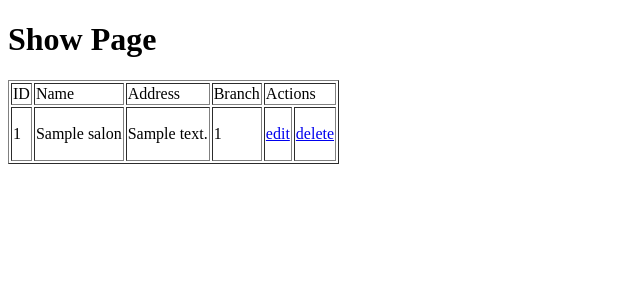
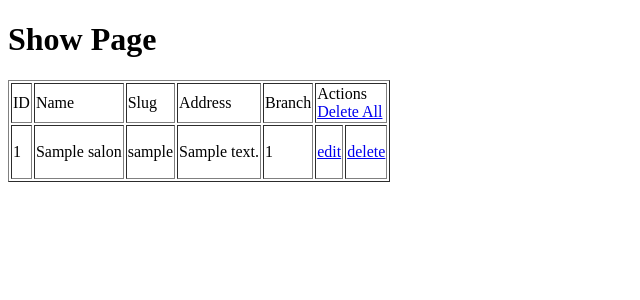
Before and after one commit to ajayk2233/aradhya_fashion, a Django app: page /darjano/show/ in a window 1280 px wide. Shown: the top 300 px of the page, without its empty margins (0-640 px from the left). Run offline with Django 3.2, Linux system fonts and the light colour scheme; data comes from the database, SQL or seed files in the repository; both versions use the stored data as it was after the commit; tables that the repository leaves empty hold one stand-in row (values such as "Sample post"); some libraries are stand-ins or nearby versions.

Commit message:
Slug configured

```diff
--- a/Aradhya_Fashion/urls.py
+++ b/Aradhya_Fashion/urls.py
@@ -1,7 +1,8 @@
 from django.contrib import admin
 from django.urls import path,include
+from adminpanel.admin import admin_site
 app_name='darjano'
 urlpatterns = [
-    path('admin/', admin.site.urls),
+    path('admin/', admin_site.urls),
     path('darjano/',include('darjano.urls')),
 ]
--- a/darjano/models.py
+++ b/darjano/models.py
@@ -1,5 +1,7 @@
 from django.db import models
 from django import forms
+from django.db.models.signals import pre_save
+from django.utils.text import slugify
 
 class Branch(models.Model):
     choice = [('1','1'),('2','2'),('3','3')]
@@ -10,6 +12,7 @@ class Branch(models.Model):
 
 class Salon(models.Model):
     name = models.CharField(max_length=50)
+    slug = models.SlugField(null=True,blank=True)
     address = models.TextField()
     branch = models.OneToOneField(Branch,on_delete=models.CASCADE)
 
@@ -20,3 +23,19 @@ class SalonForm(forms.ModelForm):
     class Meta:
         model = Salon
         fields = '__all__'
+
+def unique_slug_generator(model_instance,name,slug_field):
+    slug = slugify(name)
+    model_class = model_instance.__class__
+
+    while model_class._default_manager.filter(slug=slug).exists():
+        object_pk = model_class._default_manager.latest('pk')
+        object_pk = object_pk.pk +1
+        slug = f'{slug}-{object_pk}'
+
+    return slug
+
+def slug_save(sender, instance, *args, **kwargs):
+    # if not instance.slug:
+    instance.slug = unique_slug_generator(instance,instance.name, instance.slug)
+pre_save.connect(slug_save,sender=Salon)
--- a/darjano/urls.py
+++ b/darjano/urls.py
@@ -4,6 +4,7 @@ from . import views
 urlpatterns = [
     path('show/',views.show.as_view(),name='show'),
     path('create/',views.create.as_view(),name='create'),
-    path('update/<int:pk>',views.update.as_view(),name='update'),
-    path('delete/<int:pk>',views.delete.as_view(),name='delete'),
+    path('update/<slug:slug>',views.update.as_view(),name='update'),
+    path('delete/<slug:slug>',views.delete.as_view(),name='delete'),
+    path('deleteall/',views.deleteall,name='deleteall'),
 ]
--- a/darjano/views.py
+++ b/darjano/views.py
@@ -19,10 +19,8 @@ class create(CreateView):
             data = {
                 'pk':self.object.pk
             }
-            print('Ajax')
             return JsonResponse(data)
         else:
-            print('shit yaar not ajax')
             return response
 
 class update(UpdateView):
@@ -31,9 +29,14 @@ class update(UpdateView):
     template_name = 'darjano/create.html'
     success_url = '/darjano/show'
     def get_queryset(self):
-        id = self.kwargs['pk']
-        return Salon.objects.filter(pk=id)
+        slug = self.kwargs['slug']
+        return Salon.objects.filter(slug=slug)
 
 class delete(DeleteView):
     model = Salon
     success_url = '/darjano/show'
+
+def deleteall(request):
+    data = Salon.objects.all()
+    data.delete()
+    return redirect('/darjano/show')
--- a/templates/darjano/show.html
+++ b/templates/darjano/show.html
@@ -18,20 +18,22 @@
         <tr>
             <td>ID</td>
             <td>Name</td>
+            <td>Slug</td>
             <td>Address</td>
             <td>Branch</td>
-            <td colspan="2">Actions</td>
+            <td colspan="2">Actions<br><a href="/darjano/deleteall">Delete All</a></td>
         </tr>
         {% for form in object_list %}
         <tr>
 
             <td>{{form.id}}</td>
             <td>{{form.name}}</td>
+            <td>{{form.slug}}</td>
             <td>{{form.address}}</td>
             <td>{{form.branch}}</td>
-            <td><a href="/darjano/update/{{form.pk}}">edit</a></td>
+            <td><a href="/darjano/update/{{form.slug}}">edit</a></td>
             <td><p><a href="javascript:{document.getElementById('formid').submit();}">delete</a></p></td>
-            <form method="POST" id="formid" action="/darjano/delete/{{form.pk}}">
+            <form method="POST" id="formid" action="/darjano/delete/{{form.slug}}">
                 {% csrf_token %}
                 <input type="hidden">
             </form>
```
Also changed, not shown: adminpanel/admin.py (+18 -4 lines), templates/darjano/create.html (+6 -1 lines), darjano/migrations/0002_salon_slug.py (added), darjano/migrations/0003_auto_20200202_0936.py (added), darjano/migrations/0004_auto_20200202_1033.py (added), db.sqlite3.
